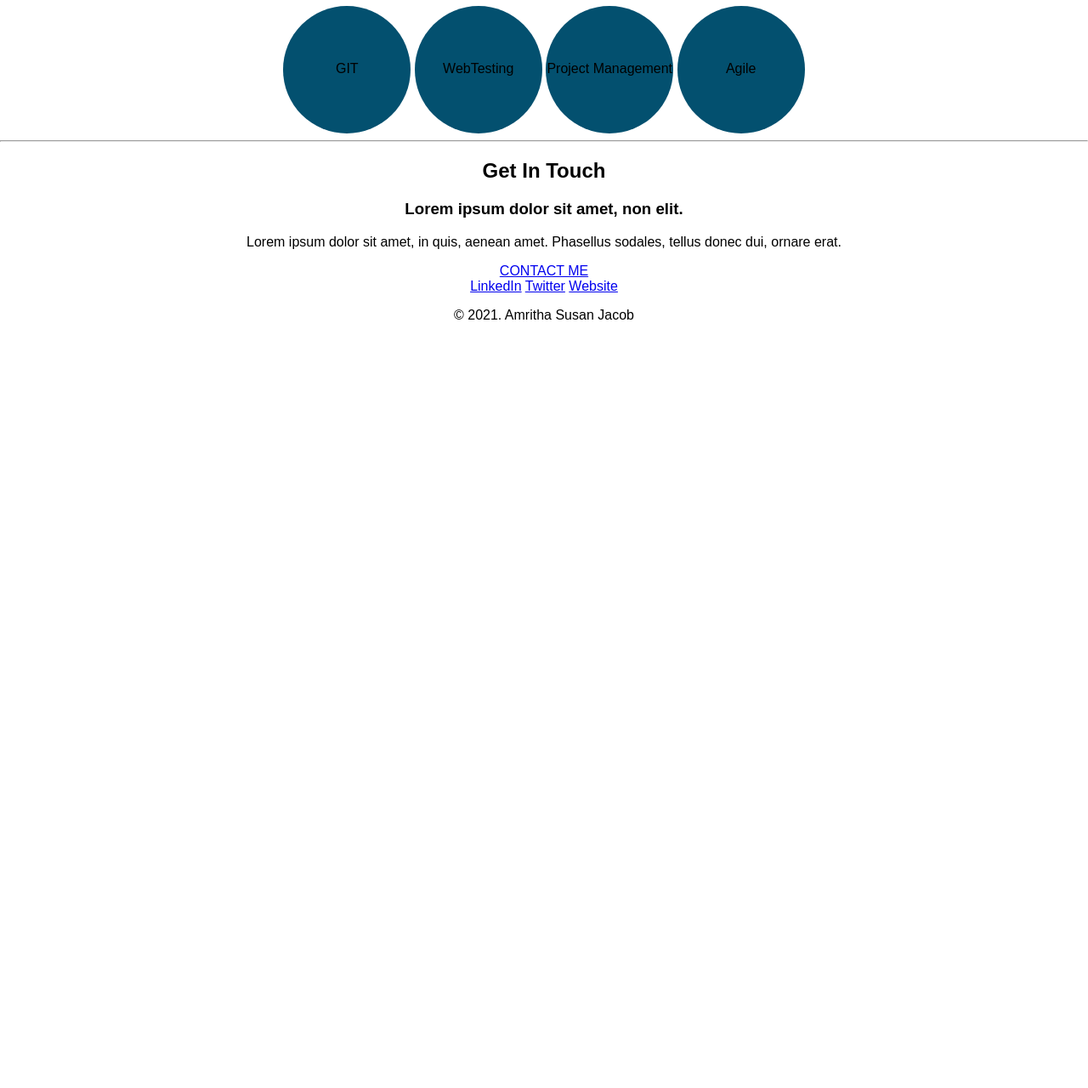
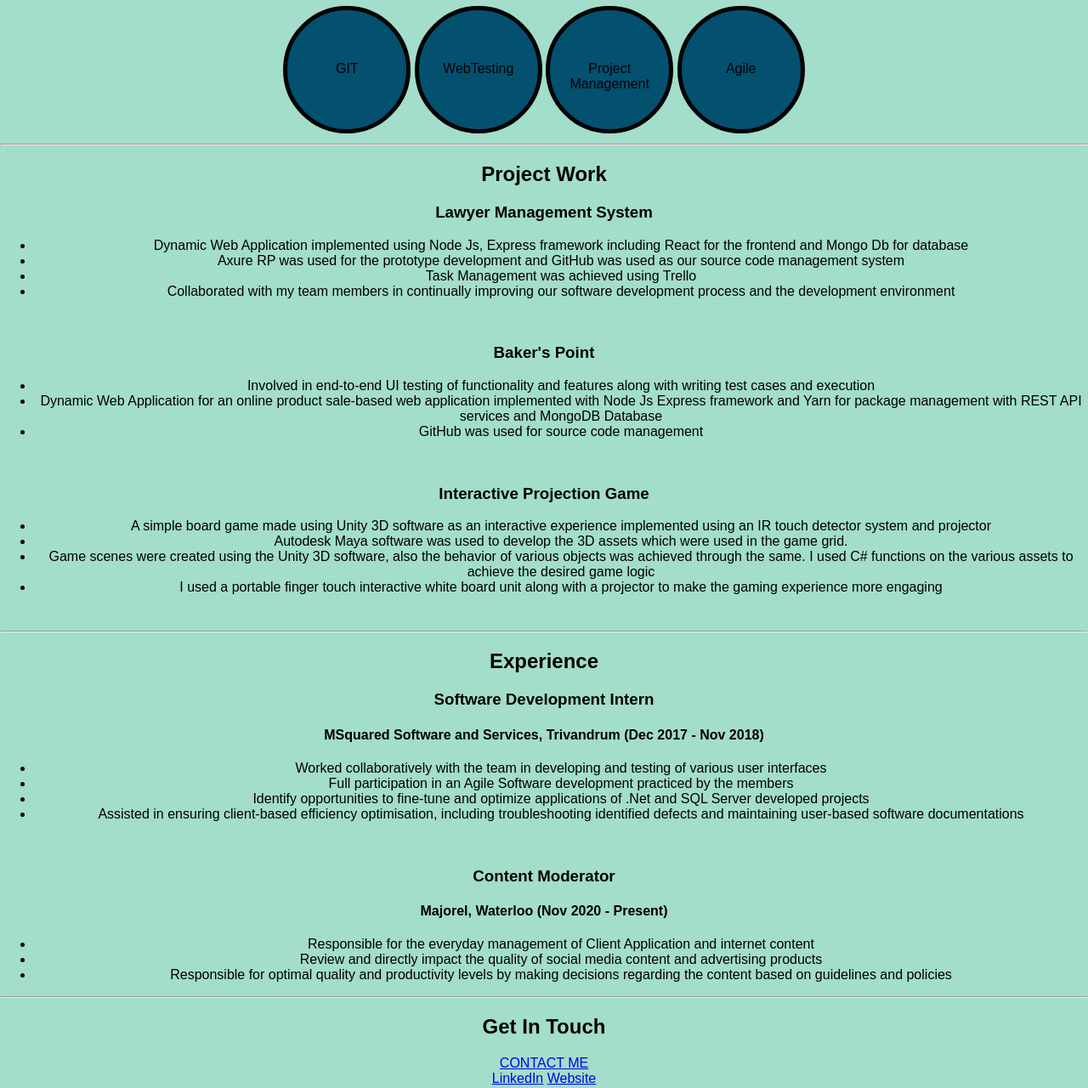
Before and after one commit to amrithasusanjacob/udemy, a plain HTML site: page index.html in a window 1280 px wide. Shown: the part 1280-2560 px from the top of the page at 85% size. Before the commit the page ends 1676 px from the top, so only its background shows below. Drawn offline with Linux system fonts and the light colour scheme.

Commit message:
Added new divs for projects and experience

```diff
--- a/index.html
+++ b/index.html
@@ -60,7 +60,7 @@
           <div class="skillcontainer set3">
             <span class="skilltext">WebTesting</span>
           </div>
-          <div class="skillcontainer set3">
+          <div class= "skillcontainer set3">
             <span class="skilltext">Project Management</span>
           </div>
           <div class="skillcontainer set3">
@@ -68,19 +68,71 @@
           </div>
 
         </div>
+        <div class = "Project Work">
+          <hr>
+          <h2>Project Work </h2>
+          <div class="Projectcontainer1">
+            <h3>Lawyer Management System</h3>
+            <ul>
+              <li>Dynamic Web Application implemented using Node Js, Express framework including React for the frontend and Mongo Db for database</li>
+              <li>Axure RP was used for the prototype development and GitHub was used as our source code management system</li>
+              <li>Task Management was achieved using Trello</li>
+              <li>Collaborated with my team members in continually improving our software development process and the development environment</li>
+            </ul>
+            <br>
+          </div>
+          <div class="Projectcontainer2">
+            <h3>Baker's Point</h3>
+            <ul>
+              <li>Involved in end-to-end UI testing of functionality and features along with writing test cases and execution</li>
+              <li>Dynamic Web Application for an online product sale-based web application implemented with Node Js Express framework and Yarn for package management with REST API services and MongoDB Database</li>
+              <li>GitHub was used for source code management</li>
+            </ul>
+            <br>
+
+          </div>
+          <div class="Projectcontainer3">
+            <h3>Interactive Projection Game</h3>
+            <ul>
+              <li>A simple board game made using Unity 3D software as an interactive experience implemented using an IR touch detector system and projector</li>
+              <li>Autodesk Maya software was used to develop the 3D assets which were used in the game grid.</li>
+              <li>Game scenes were created using the Unity 3D software, also the behavior of various objects was achieved through the same. I used C# functions on the various assets to achieve the desired game logic</li>
+              <li>I used a portable finger touch interactive white board unit along with a projector to make the gaming experience more engaging</li>
+            </ul>
+            <br>
+          </div>
+
         <hr>
-        <div class="contact-me">
+        <div class="Experience">
+          <h2>Experience</h2>
+          <h3>Software Development Intern</h3>
+          <h4>MSquared Software and Services, Trivandrum (Dec 2017 - Nov 2018)</h4>
+          <ul>
+            <li>Worked collaboratively with the team in developing and testing of various user interfaces</li>
+            <li>Full participation in an Agile Software development practiced by the members</li>
+            <li>Identify opportunities to fine-tune and optimize applications of .Net and SQL Server developed projects</li>
+            <li>Assisted in ensuring client-based efficiency optimisation, including troubleshooting identified defects and maintaining user-based software documentations</li>
+          </ul>
+          <br>
+          <h3>Content Moderator</h3>
+          <h4>Majorel, Waterloo (Nov 2020 - Present)</h4>
+          <ul>
+            <li>Responsible for the everyday management of Client Application and internet content</li>
+            <li>Review and directly impact the quality of social media content and advertising products</li>
+            <li>Responsible for optimal quality and productivity levels by making decisions regarding the content based on guidelines and policies</li>
+          </ul>
+        </div>
+      </div>
+        <hr>
+     <div class="contact-me">
           <h2>Get In Touch</h2>
-          <h3>Lorem ipsum dolor sit amet, non elit.</h3>
-          <p>Lorem ipsum dolor sit amet, in quis, aenean amet. Phasellus sodales, tellus donec dui, ornare erat.</p>
           <a class="btn" href="mailto:amrithasusanjacob@gmail.com">CONTACT ME</a>
         </div>
       </div>
 
 
-      <div class="bottomcontainer">
-        <a class="footer-link" href="https://www.linkedin.com/">LinkedIn</a>
-        <a class="footer-link" href="https://twitter.com/">Twitter</a>
+    <div class="bottomcontainer">
+        <a class="footer-link" href="https://www.linkedin.com/in/amritha-susan-jacob-94b75b12a/">LinkedIn</a>
         <a class="footer-link" href="https://www.appbrewery.co/">Website</a>
         <p>© 2021. Amritha Susan Jacob</p>
       </div>
--- a/style.css
+++ b/style.css
@@ -14,10 +14,10 @@ h1{
 }
 
 .midcontainer {
-
+    background-color:#a3ddcb
 }
 .bottomcontainer {
-
+    background-color:#a3ddcb
 
 }
 .topcloud{
@@ -36,17 +36,18 @@ h1{
     margin-top: 10px;
     /*align-items: center;*/
     box-sizing: border-box;
-    border-color: black;
-    border: 5px;
+    border-radius: 50%;
+    border: 5px black solid;
+
     background-color:#03506f;
-    border-radius: 50%;
    /* justify-content: center;*/
     position: relative;
 
   }
+
   .skilltext{
-      position:relative;
-      top:65px;
+     position:relative;
+      top:60px;
       text-align: center;
 
   }
@@ -57,5 +58,10 @@ h1{
         display:inline-block;
         }
   .set3{
+         margin-top: 10px;
          display:inline-block;
+         overflow: hidden;
         }
+  .pm{
+        top:50px;
+     }
```
